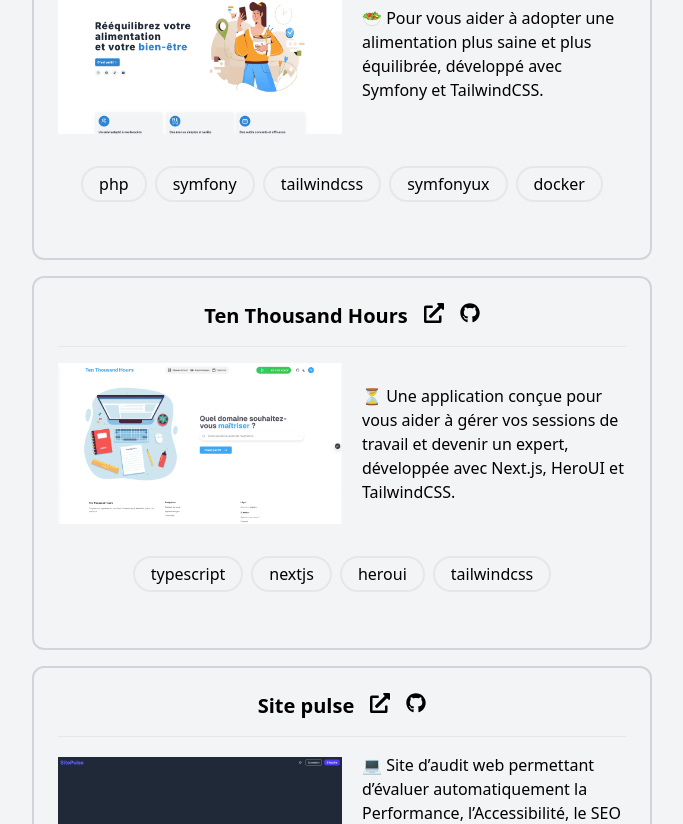
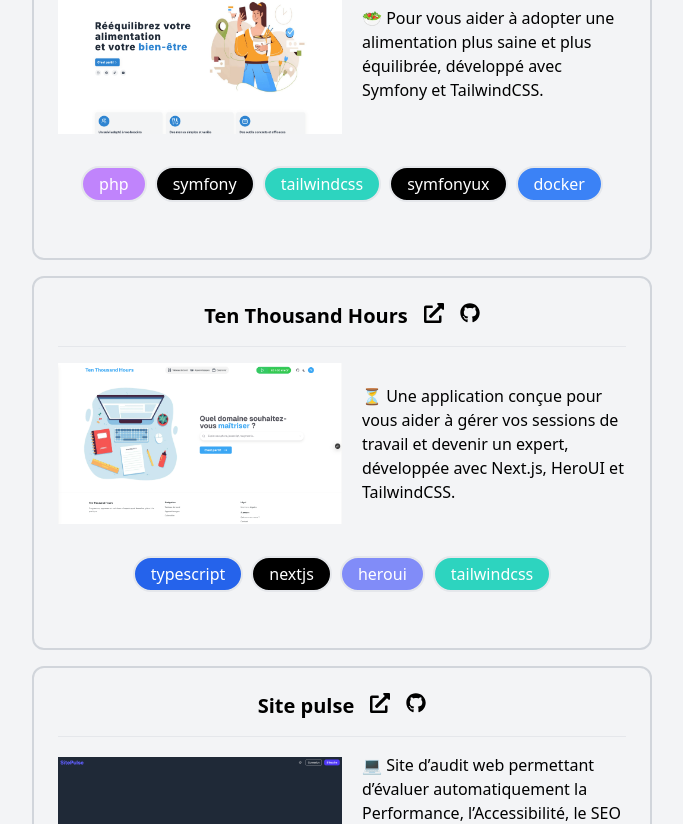
Before and after one commit to florentcussatlegras/fc-portfolio, a React (Create React App) app: page / in a window 1280 px wide. Shown: the part 1392-2216 px from the top of the page, without its empty margins (298-981 px from the left). Built offline with nearby package versions, Linux system fonts and the light colour scheme.

Commit message:
add color tags

```diff
--- a/src/partials/ProjectCard.js
+++ b/src/partials/ProjectCard.js
@@ -27,7 +27,7 @@ const ProjectCard = ({
           return (
             <div
               key={tag}
-              className="px-4 py-1 border-2 rounded-full ${colorClass}"
+              className={`px-4 py-1 border-2 rounded-full ${colorClass}`}
             >
               {tag}
             </div>
```
